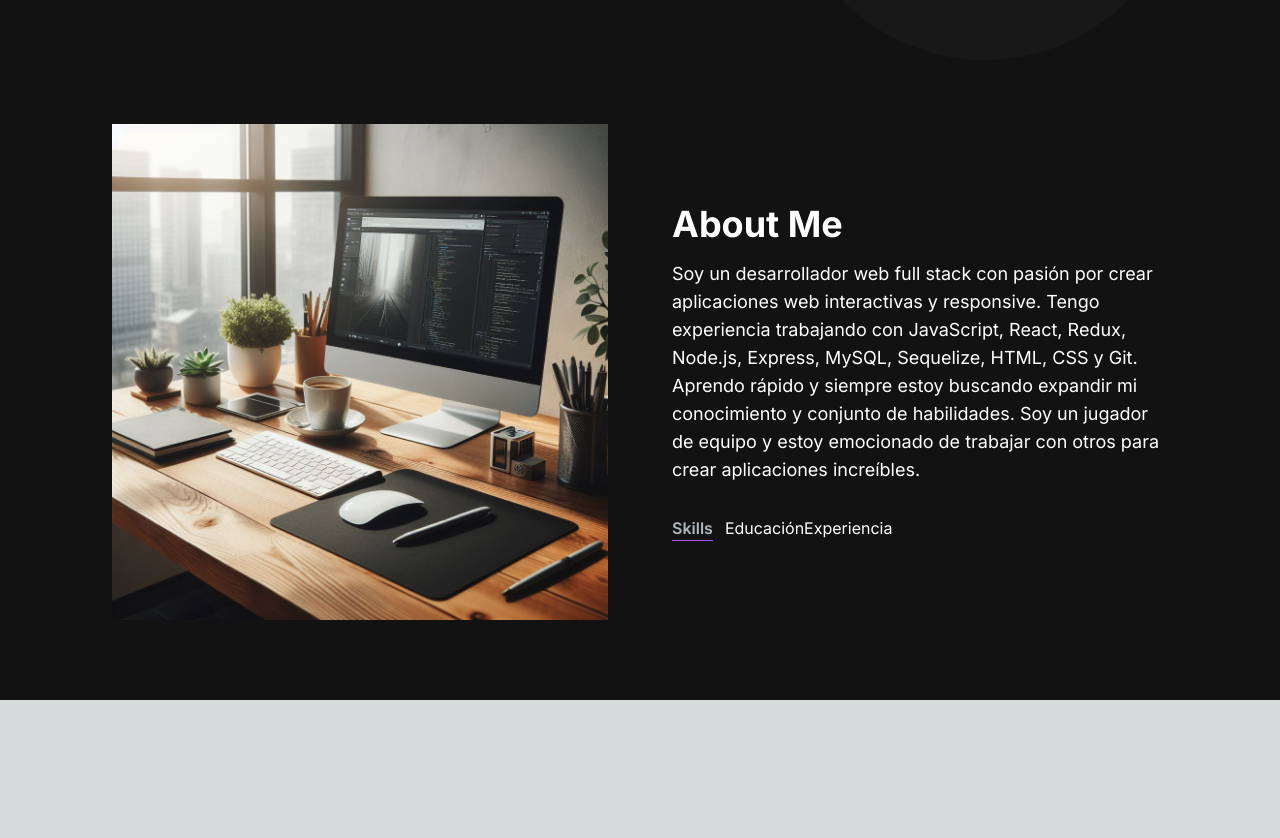
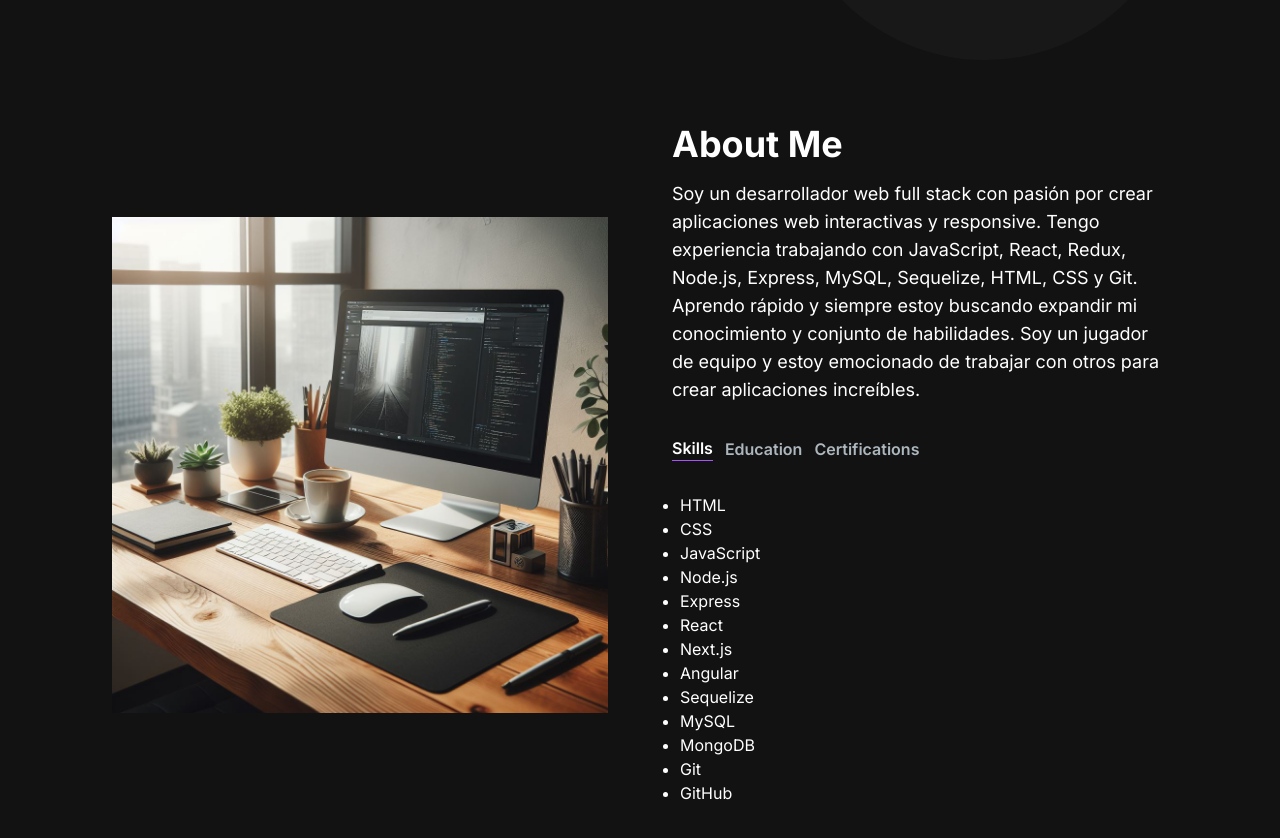
Before and after one commit to FranciscoLGM/portfolio-web-nextjs, a Next.js app: page / in a window 1280 px wide. Shown: the part 452-1290 px from the top of the page. Before the commit the page ends 1152 px from the top, so only its background shows below. Built offline with nearby package versions, Linux system fonts and the light colour scheme.

Commit message:
[ADD] About me section

```diff
--- a/src/app/components/AboutSection.jsx
+++ b/src/app/components/AboutSection.jsx
@@ -1,10 +1,63 @@
 "use client";
 import React, { useTransition, useState } from "react";
 import Image from "next/image";
+import TabButton from "./TabButton";
+
+const TAB_DATA = [
+  {
+    title: "Skills",
+    id: "skills",
+    content: (
+      <ul className="list-disc pl-2">
+        <li>HTML</li>
+        <li>CSS</li>
+        <li>JavaScript</li>
+        <li>Node.js</li>
+        <li>Express</li>
+        <li>React</li>
+        <li>Next.js</li>
+        <li>Angular</li>
+        <li>Sequelize</li>
+        <li>MySQL</li>
+        <li>MongoDB</li>
+        <li>Git</li>
+        <li>GitHub</li>
+      </ul>
+    ),
+  },
+  {
+    title: "Education",
+    id: "education",
+    content: (
+      <ul className="list-disc pl-2">
+        <li>University of Science and Technology</li>
+        <li>University of Science and Technology</li>
+        <li>University of Science and Technology</li>
+      </ul>
+    ),
+  },
+  {
+    title: "Certifications",
+    id: "certifications",
+    content: (
+      <ul className="list-disc pl-2">
+        <li>Certification</li>
+        <li>Certification</li>
+        <li>Certification</li>
+      </ul>
+    ),
+  },
+];
 
 const AboutSection = () => {
   const [tab, setTab] = useState("skills");
-  const [startTransition, isPending] = useTransition();
+  const [isPending, startTransition] = useTransition();
+
+  const handleTabChange = (id) => {
+    startTransition(() => {
+      setTab(id);
+    });
+  };
   return (
     <section className="text-white">
       <div className="md:grid md:grid-cols-2 gap-8 items-center py-8 px-4 xl:gap-16 sm:py-16 xl:px-16">
@@ -14,7 +67,7 @@ const AboutSection = () => {
           width={500}
           height={500}
         />
-        <div>
+        <div className="mt-4 md:mt-0 text-left flex flex-col h-full">
           <h2 className="text-4xl font-bold text-white mb-4">About Me</h2>
           <p className="text-base lg:text-lg">
             Soy un desarrollador web full stack con pasión por crear
@@ -25,12 +78,28 @@ const AboutSection = () => {
             de equipo y estoy emocionado de trabajar con otros para crear
             aplicaciones increíbles.
           </p>
-          <div className="flex flex-row mt-8">
-            <span className="mr-3 font-semibold hover:text-white text-[#ADB7BE] border-b border-purple-500">
+          <div className="flex flex-row justify-start mt-8">
+            <TabButton
+              selectTab={() => handleTabChange("skills")}
+              active={tab === "skills"}
+            >
               Skills
-            </span>
-            <span>Educación</span>
-            <span>Experiencia</span>
+            </TabButton>
+            <TabButton
+              selectTab={() => handleTabChange("education")}
+              active={tab === "education"}
+            >
+              Education
+            </TabButton>
+            <TabButton
+              selectTab={() => handleTabChange("certifications")}
+              active={tab === "certifications"}
+            >
+              Certifications
+            </TabButton>
+          </div>
+          <div className="mt-8">
+            {TAB_DATA.find((item) => item.id === tab).content}
           </div>
         </div>
       </div>
--- a/src/app/components/TabButton.jsx
+++ b/src/app/components/TabButton.jsx
@@ -0,0 +1,16 @@
+import React from "react";
+
+const TabButton = ({ active, selectTab, children }) => {
+  const buttonClasses = active
+    ? "text-white border-b border-purple-500"
+    : "text-[#ADB7BE]";
+  return (
+    <button onClick={selectTab}>
+      <p className={`mr-3 font-semibold hover:text-white ${buttonClasses}`}>
+        {children}
+      </p>
+    </button>
+  );
+};
+
+export default TabButton;
```
